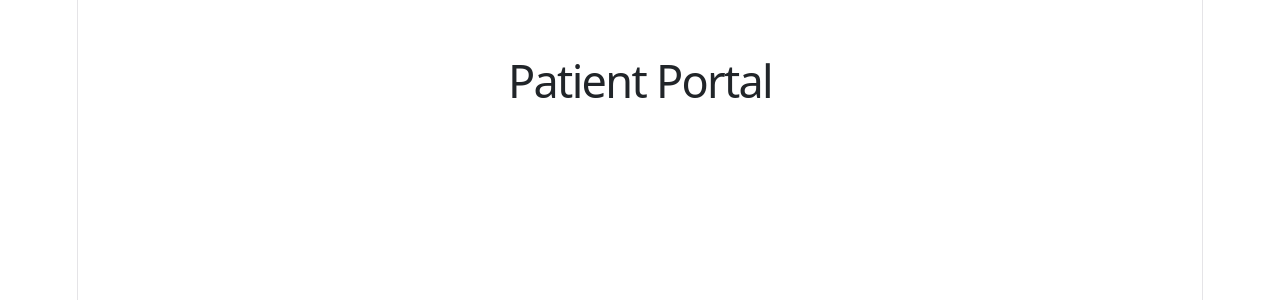
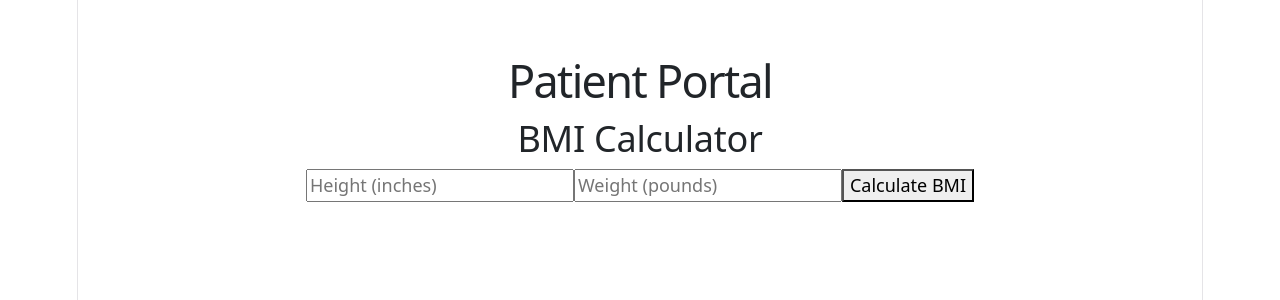
Before and after one commit to BUMETCS673/cs673olsum26project-cs673olsum26team1, a React (Vite) app in the folder client/: page /patient in a window 1280 px wide. Shown: the top 300 px of the page. Built offline with nearby package versions, Linux system fonts and the light colour scheme.

Commit message:
[HYBRID]Integrate BMI calculator into patient portal

```diff
--- a/client/src/pages/PatientPortal.jsx
+++ b/client/src/pages/PatientPortal.jsx
@@ -1,7 +1,10 @@
+import BMICalculator from "../components/BMICalculator";
+
 const PatientPortal = () => {
   return (
     <div className="container mt-5">
       <h1>Patient Portal</h1>
+      <BMICalculator />
     </div>
   );
 };
```
